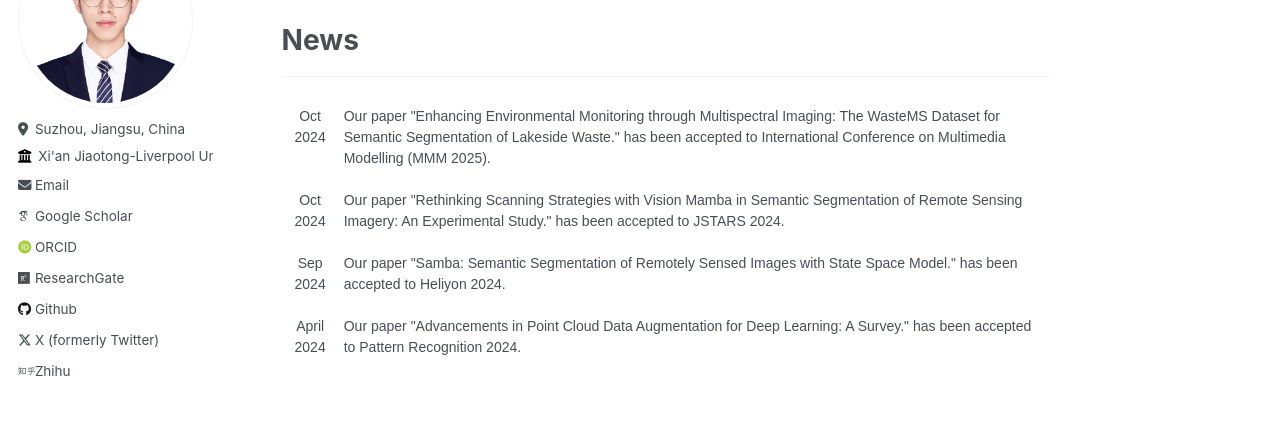
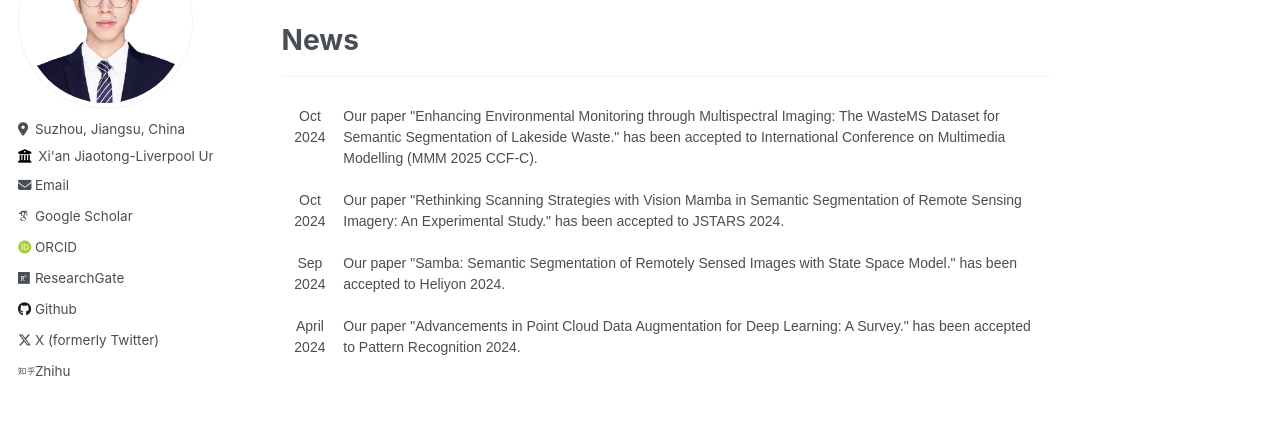
Before and after one commit to zhuqinfeng1999/zhuqinfeng1999.github.io, a Jekyll site: the page built from _pages/about.md, in a window 1280 px wide and 900 px high, scrolled down 1070 px. Shown: the part 152-586 px from the top of the window. Built offline with Jekyll 4.4.1, drawn with Linux system fonts in a browser that asks for light colours; some web fonts are replaced.

Commit message:
Update about.md

```diff
--- a/_pages/about.md
+++ b/_pages/about.md
@@ -130,7 +130,7 @@ My research interests mainly lie on deep learning, especially in remote sensing,
 <thead>
   <tr>
     <th class="tg-wk8r">Oct 2024</th>
-    <th class="tg-oe15">Our paper "Enhancing Environmental Monitoring through Multispectral Imaging: The WasteMS Dataset for Semantic Segmentation of Lakeside Waste." has been accepted to International Conference on Multimedia Modelling (MMM 2025).</th>
+    <th class="tg-oe15">Our paper "Enhancing Environmental Monitoring through Multispectral Imaging: The WasteMS Dataset for Semantic Segmentation of Lakeside Waste." has been accepted to International Conference on Multimedia Modelling (MMM 2025 CCF-C).</th>
   </tr>
   <tr>
     <th class="tg-wk8r">Oct 2024</th>
```
